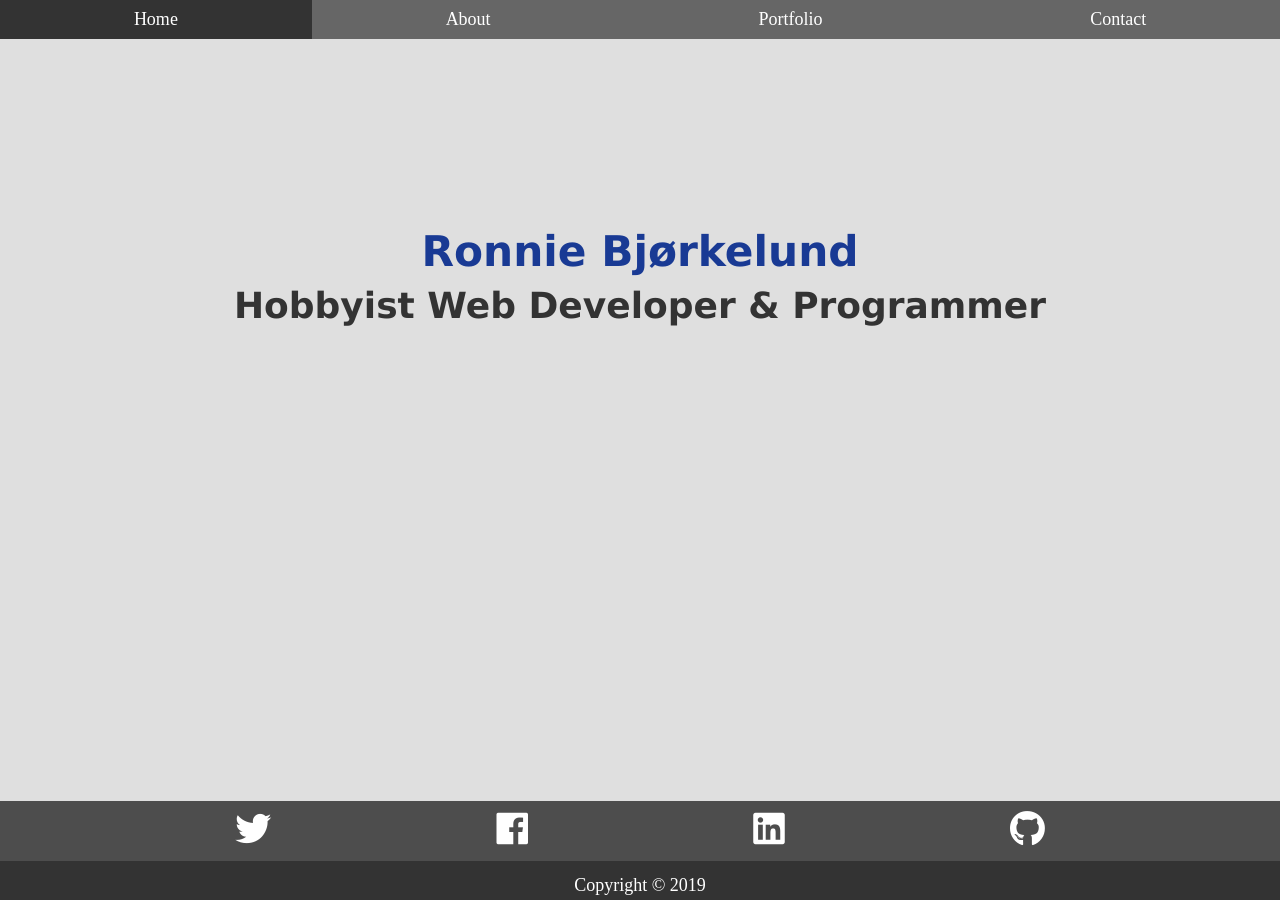
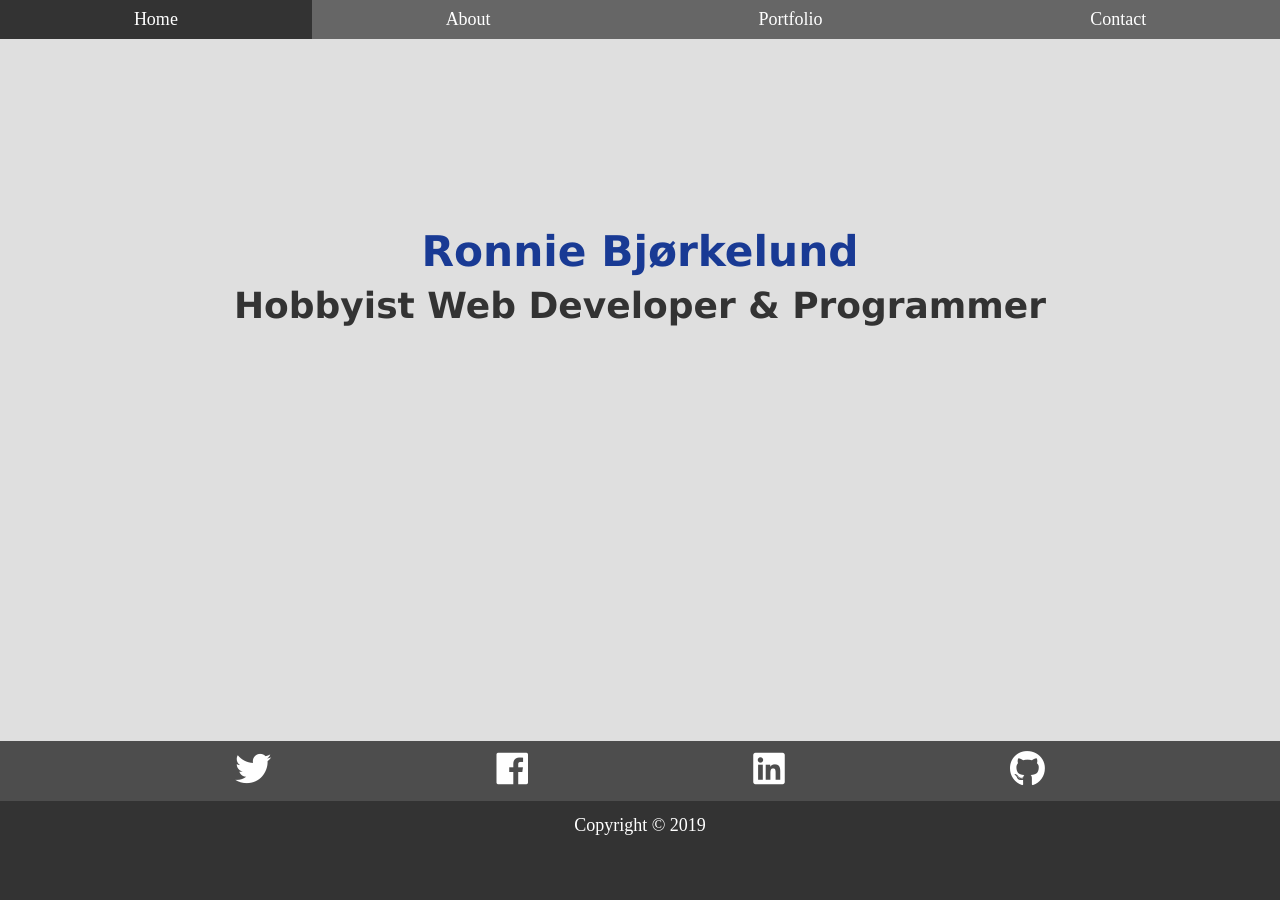
Before and after one commit to beinnor/portfolio-2019, a Jekyll site: the page built from index.html, in a window 1280 px wide. Built offline with Jekyll 4.4.1, drawn with Linux system fonts in a browser that asks for light colours; nearby versions of some CDN libraries.

Commit message:
add 60px padding bottom at footer because of viewport height on chrome mobile

```diff
--- a/_sass/_footer.scss
+++ b/_sass/_footer.scss
@@ -29,4 +29,5 @@ footer {
 
 .copy {
   padding-top: 1rem;
+  padding-bottom: 60px; // this is a stupid hack because of viewport height on chrome mobile.
 }
```
